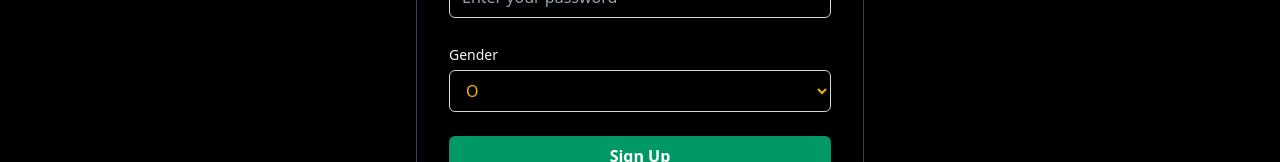
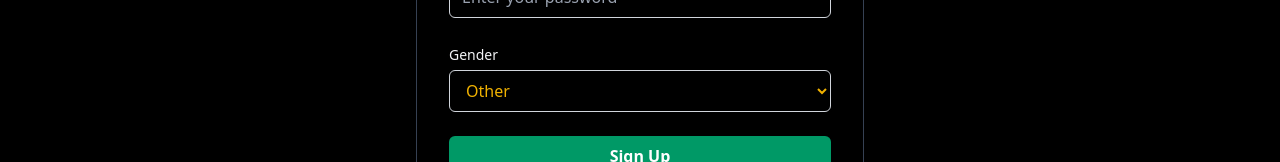
Before and after one commit to GautamSutar/LinkChat, a React (Vite) app in the folder frontend/: page /signup in a window 1280 px wide. Shown: the part 538-700 px from the top of the page. Built offline with nearby package versions, Linux system fonts and the light colour scheme; no server answers.

Commit message:
updated code

```diff
--- a/frontend/src/pages/AuthPage/SignupPage.tsx
+++ b/frontend/src/pages/AuthPage/SignupPage.tsx
@@ -4,7 +4,13 @@ import { useAuth } from "../../hooks/useAuth";
 import type { SignupData } from "../../api/auth.ts";
 
 const SignupPage: React.FC = () => {
-  const [formData, setFormData] = useState({
+  type SignupForm = {
+    display_name: string;
+    email: string;
+    password: string;
+    gender: "M" | "F" | "O";
+  };
+  const [formData, setFormData] = useState<SignupForm>({
     display_name: "",
     email: "",
     password: "",
@@ -18,7 +24,12 @@ const SignupPage: React.FC = () => {
   const handleChange = (
     e: React.ChangeEvent<HTMLInputElement | HTMLSelectElement>
   ) => {
-    setFormData({ ...formData, [e.target.name]: e.target.value });
+    const { name, value } = e.target;
+    if (name === "gender") {
+      setFormData({ ...formData, gender: value as "M" | "F" | "O" });
+    } else {
+      setFormData({ ...formData, [name]: value });
+    }
   };
 
   const handleSubmit = async (e: React.FormEvent) => {
@@ -31,7 +42,7 @@ const SignupPage: React.FC = () => {
         display_name: formData.display_name,
         email: formData.email,
         password: formData.password,
-        gender: formData.gender,
+        gender: formData.gender as "M" | "F" | "O",
       };
 
       await signup(signupPayload);
@@ -136,13 +147,13 @@ const SignupPage: React.FC = () => {
             >
               {/* Apply black background and yellow text to options */}
               <option value="O" className="bg-black text-yellow-500">
-                O
+                Other
               </option>
               <option value="M" className="bg-black text-yellow-500">
-                M
+                Male
               </option>
               <option value="F" className="bg-black text-yellow-500">
-                F
+                Female
               </option>
             </select>
           </div>
```
